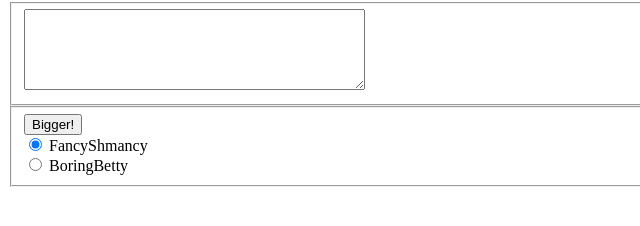
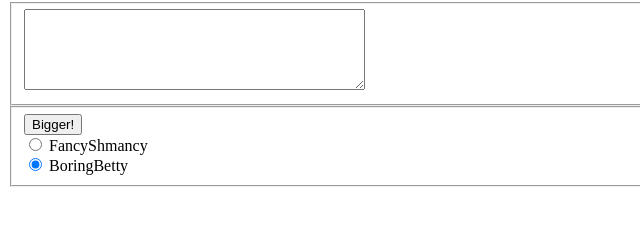
Before and after one commit to Luke247Jones/Luke247Jones.github.io, a plain HTML site: page fancifymytext.html in a window 1280 px wide. Shown: the part 78-304 px from the top of the page, 0-640 px from the left. Drawn offline with Linux system fonts and the light colour scheme.

Commit message:
Update fancifymytext.html

```diff
--- a/fancifymytext.html
+++ b/fancifymytext.html
@@ -20,13 +20,12 @@
         <button type="button" onclick="changeText()">Bigger!</button>
       </div>
       <div>
-        <input type="radio" id="huey" name="drone" value="huey"
-               checked>
+        <input type="radio" id="huey" name="drone" value="huey">
         <label for="huey">FancyShmancy</label>
       </div>
 
       <div>
-        <input type="radio" id="dewey" name="drone" value="dewey">
+        <input type="radio" id="dewey" name="drone" value="dewey" checked>
         <label for="dewey">BoringBetty</label>
       </div>
     </fieldset>
```
